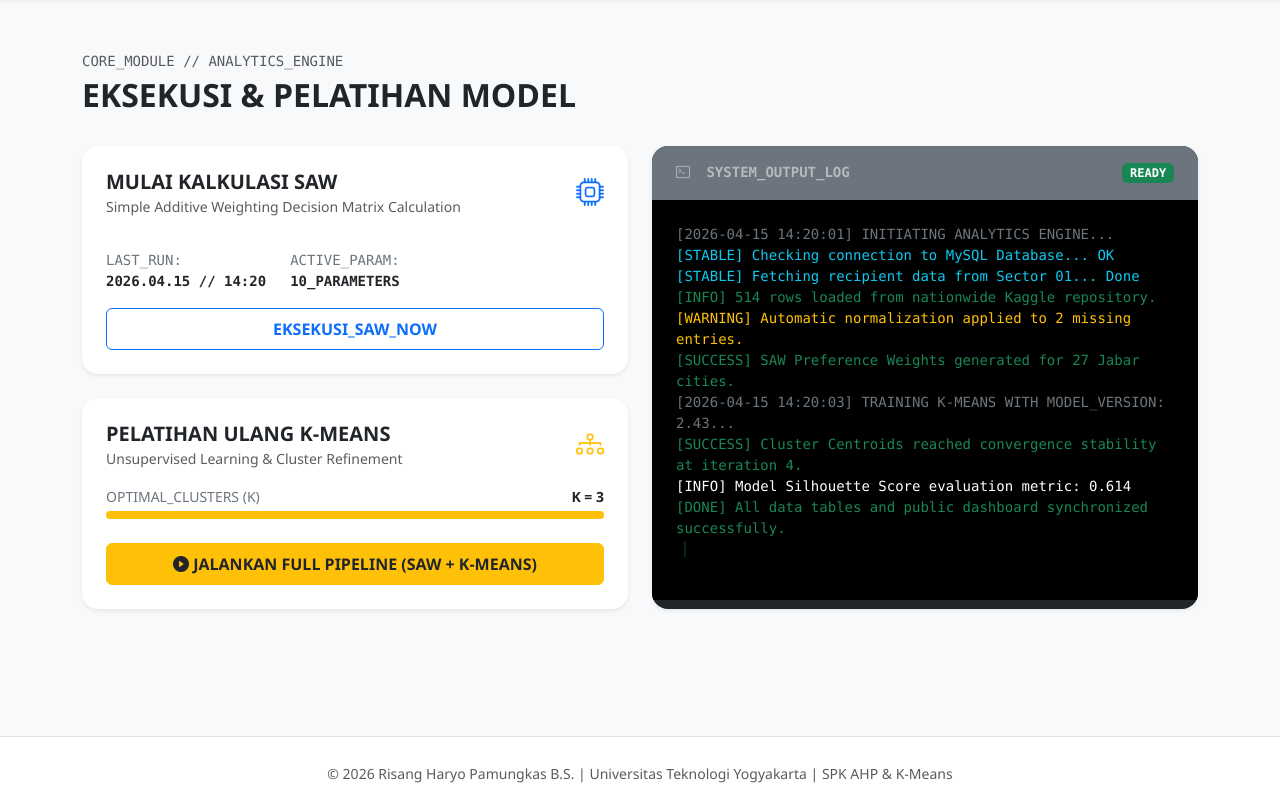
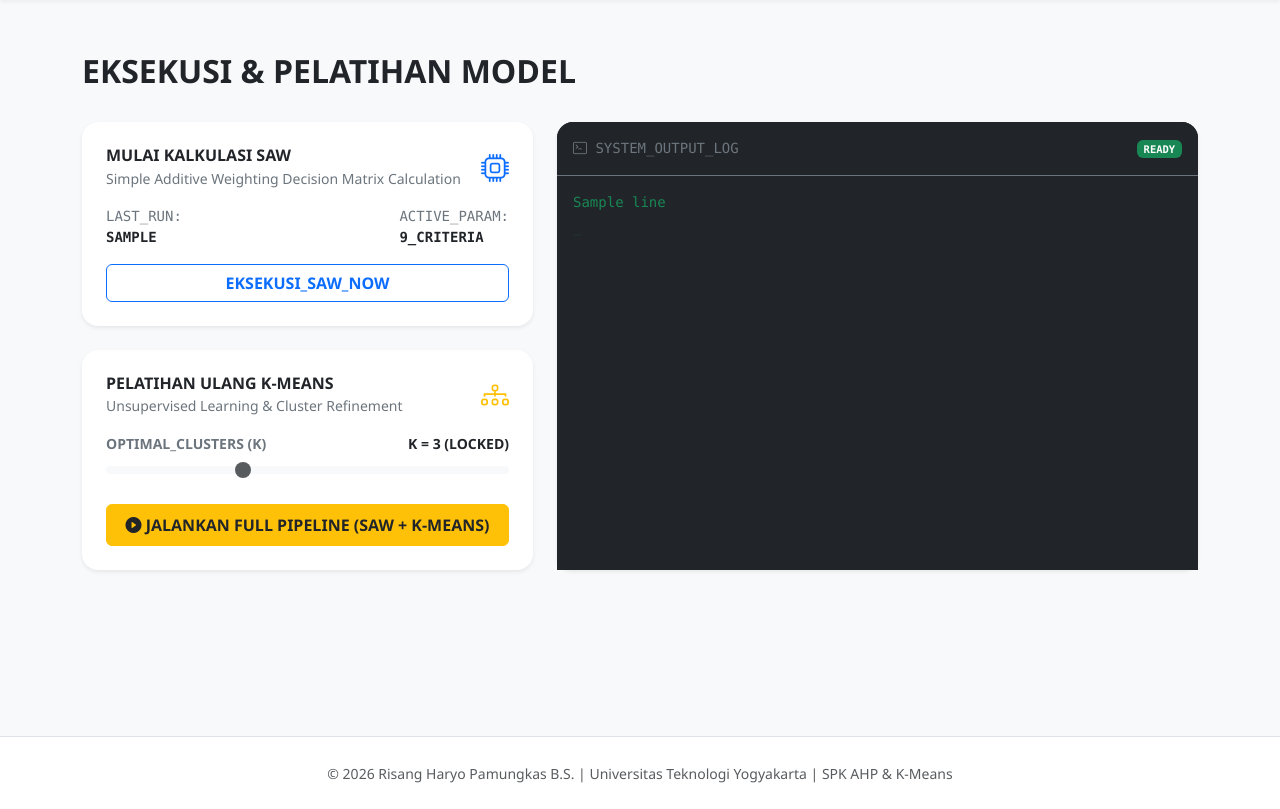
Before and after one commit to BimaniSakti/Kuliah_SPK-Bansos, a Flask app: template templates/admin_model.html in a window 1280 px wide. Shown: the part 56-865 px from the top of the page. Run offline with Flask 3, Linux system fonts and the light colour scheme; the template is opened without the code that fills it: most values are stand-ins (such as "Sample title", 1, 10 or a date in 2020).

Commit message:
Fix: memperbaiki fungsi halaman konfigurasi AHP dan eksekusi model

```diff
--- a/app.py
+++ b/app.py
@@ -1,16 +1,17 @@
 from flask import Flask, render_template, request, redirect, send_file, url_for, session, flash
 from models.data_handler import hapus_wilayah, load_data, simpan_hasil_model, tambah_wilayah, edit_wilayah, import_csv_ke_db
 from models.spk_machine import calculate_saw, apply_kmeans
-from models.ahp_engine import calculate_ahp
+from models.ahp_engine import calculate_ahp, save_weights, load_weights
 
 import io
 import numpy as np
+from datetime import datetime
 from sklearn.metrics import silhouette_score
 
 
 app = Flask(__name__)
 
-app.secret_key = 'bansos_jabar_rahasia_123'
+app.secret_key = 'icikiwir123'
 
 
 # ==========================================
@@ -207,6 +208,9 @@ def admin_ahp():
     ahp_result = None
 
     if request.method == 'POST':
+        # Menangkap tombol mana yang diklik (dari atribut name="action" di HTML)
+        action = request.form.get('action')
+
         # Mengambil nilai skala Saaty dari form HTML, default ke 1 jika kosong
         p1 = float(request.form.get('pair1', 1)) # P0 vs Lama Sekolah
         p2 = float(request.form.get('pair2', 1)) # P0 vs Pengeluaran
@@ -225,6 +229,14 @@ def admin_ahp():
         # Melempar matriks ke mesin AHP untuk dihitung bobot dan CR-nya
         ahp_result = calculate_ahp(matrix)
 
+        # Jika admin mengklik "Save Configuration"
+        if action == 'save':
+            if ahp_result['is_consistent']:
+                save_weights(ahp_result['weights'])
+                flash('Konfigurasi bobot AHP berhasil disimpan permanen!', 'success')
+            else:
+                flash('Gagal menyimpan! Matriks tidak konsisten (CR > 0.1).', 'danger')
+
     # Melempar variabel ahp_result ke HTML (nilainya None jika halamannya baru dibuka)
     return render_template('admin_ahp.html', ahp_result=ahp_result)
 
@@ -232,7 +244,12 @@ def admin_ahp():
 def admin_model():
     if not session.get('logged_in'):
         return redirect(url_for('login'))
-    return render_template('admin_model.html')
+
+    # Mengambil log dari session, jika belum pernah dijalankan, beri teks default
+    logs = session.get('system_log', ["[SYSTEM] Ready for execution. Press 'JALANKAN FULL PIPELINE' to start."])
+    last_run = session.get('last_run', "BELUM PERNAH DIEKSEKUSI")
+
+    return render_template('admin_model.html', logs=logs, last_run=last_run)
 
 @app.route('/admin/run_pipeline', methods=['POST'])
 def admin_run_pipeline():
@@ -245,14 +262,31 @@ def admin_run_pipeline():
     # 2. Siapkan parameter kriteria
     criteria_cols = ['P0', 'Lama_Sekolah', 'Pengeluaran', 'IPM', 'Harapan_Hidup', 'Sanitasi', 'Air_Minum', 'TPT', 'TPAK']
     types = ['benefit', 'cost', 'cost', 'cost', 'cost', 'cost', 'cost', 'benefit', 'cost']
-    weights = [0.25, 0.10, 0.10, 0.15, 0.10, 0.05, 0.05, 0.15, 0.05]
+    weights = load_weights()
 
     # 3. Eksekusi Mesin
     df_saw = calculate_saw(df, criteria_cols, weights, types)
-    df_final, _ = apply_kmeans(df_saw, num_clusters=3)
+    df_final, sil_score = apply_kmeans(df_saw, num_clusters=3)
 
     # 4. SIMPAN PERMANEN KE MYSQL
     simpan_hasil_model(df_final)
+
+    # 5. Generate Dynamic Log (Terminal Output)
+    now = datetime.now().strftime("%Y-%m-%d %H:%M:%S")
+    log_text = [
+        f"[{now}] INITIATING ANALYTICS ENGINE...",
+        "[STABLE] Checking connection to MySQL Database... OK",
+        f"[INFO] {len(df)} rows loaded from nationwide repository.",
+        "[SUCCESS] SAW Preference Weights generated successfully.",
+        f"[{now}] TRAINING K-MEANS WITH K=3...",
+        "[SUCCESS] Cluster Centroids reached convergence.",
+        f"[INFO] Model Silhouette Score evaluation metric: {sil_score}",
+        "[DONE] All data tables and public dashboard synchronized successfully."
+    ]
+
+    # Simpan log dan waktu eksekusi ke session agar bisa dibaca oleh halaman web
+    session['system_log'] = log_text
+    session['last_run'] = now
 
     # Kembali ke halaman panel model
     return redirect(url_for('admin_model'))
--- /dev/null
+++ b/models/config_bobot.json
@@ -0,0 +1 @@
+{"ahp_weights": [0.3333333333333333, 0.3333333333333333, 0.3333333333333333]}
--- a/templates/admin_model.html
+++ b/templates/admin_model.html
@@ -5,71 +5,67 @@
 {% block content %}
 <div class="row mb-4">
     <div class="col-12">
-        <span class="text-muted text-uppercase small font-monospace">CORE_MODULE // ANALYTICS_ENGINE</span>
         <h2 class="fw-bold text-dark mt-1">EKSEKUSI & PELATIHAN MODEL</h2>
     </div>
 </div>
 
 <div class="row g-4">
-    <div class="col-lg-6">
+    <div class="col-lg-5">
+        <form action="/admin/run_pipeline" method="POST">
             <div class="card border-0 shadow-sm p-4 bg-white rounded-4 mb-4">
                 <div class="d-flex justify-content-between align-items-start mb-3">
                     <div>
-                    <h5 class="fw-bold text-dark m-0">MULAI KALKULASI SAW</h5>
-                    <small class="text-muted">Simple Additive Weighting Decision Matrix Calculation</small>
+                        <h6 class="fw-bold text-dark m-0">MULAI KALKULASI SAW</h6>
+                        <small class="text-secondary">Simple Additive Weighting Decision Matrix Calculation</small>
                     </div>
                     <i class="bi bi-cpu text-primary fs-3"></i>
                 </div>
-            <div class="d-flex gap-4 my-3 small text-secondary font-monospace">
-                <div>LAST_RUN:<br><span class="text-dark fw-bold">2026.04.15 // 14:20</span></div>
-                <div>ACTIVE_PARAM:<br><span class="text-dark fw-bold">10_PARAMETERS</span></div>
+                <div class="d-flex justify-content-between font-monospace small mb-3 text-secondary text-uppercase">
+                    <span>LAST_RUN:<br><strong class="text-dark">{{ last_run }}</strong></span>
+                    <span>ACTIVE_PARAM:<br><strong class="text-dark">9_CRITERIA</strong></span>
                 </div>
-            <button class="btn btn-outline-primary w-100 fw-bold py-2">EKSEKUSI_SAW_NOW</button>
+                <button type="submit" class="btn btn-outline-primary w-100 fw-bold">EKSEKUSI_SAW_NOW</button>
             </div>
 
             <div class="card border-0 shadow-sm p-4 bg-white rounded-4">
                 <div class="d-flex justify-content-between align-items-start mb-3">
                     <div>
-                    <h5 class="fw-bold text-dark m-0">PELATIHAN ULANG K-MEANS</h5>
-                    <small class="text-muted">Unsupervised Learning & Cluster Refinement</small>
+                        <h6 class="fw-bold text-dark m-0">PELATIHAN ULANG K-MEANS</h6>
+                        <small class="text-secondary">Unsupervised Learning & Cluster Refinement</small>
                     </div>
                     <i class="bi bi-diagram-3 text-warning fs-3"></i>
                 </div>
-            <div class="mb-4">
-                <div class="d-flex justify-content-between small text-secondary mb-1">
+                <div class="mb-3">
+                    <div class="d-flex justify-content-between small text-secondary fw-bold mb-1 text-uppercase">
                         <span>OPTIMAL_CLUSTERS (K)</span>
-                    <span class="fw-bold text-dark">K = 3</span>
+                        <span class="text-dark">K = 3 (LOCKED)</span>
                     </div>
-                <div class="progress" style="height: 8px;">
-                    <div class="progress-bar bg-warning" role="progressbar" style="width: 100%"></div>
+                    <input type="range" class="form-range" min="2" max="5" step="1" value="3" disabled>
                 </div>
-            </div>
-            <form action="/admin/run_pipeline" method="POST">
                 <button type="submit" class="btn btn-warning w-100 fw-bold py-2 text-dark">
                     <i class="bi bi-play-circle-fill"></i> JALANKAN FULL PIPELINE (SAW + K-MEANS)
                 </button>
+            </div>
         </form>
     </div>
+
+    <div class="col-lg-7">
+        <div class="card border-0 shadow-sm rounded-4 h-100 bg-dark">
+            <div class="card-header bg-dark border-secondary text-secondary font-monospace small py-3 d-flex justify-content-between align-items-center rounded-top-4">
+                <span><i class="bi bi-terminal"></i> SYSTEM_OUTPUT_LOG</span>
+                <span class="badge bg-success">READY</span>
             </div>
-
-    <div class="col-lg-6">
-        <div class="card border-0 shadow-sm bg-dark text-white rounded-4 h-100 overflow-hidden d-flex flex-column">
-            <div class="bg-secondary bg-opacity-20 px-4 py-3 border-bottom border-secondary border-opacity-30 d-flex justify-content-between align-items-center">
-                <span class="font-monospace small text-uppercase fw-bold text-white-50"><i class="bi bi-terminal me-2"></i> SYSTEM_OUTPUT_LOG</span>
-                <span class="badge bg-success font-monospace">READY</span>
-            </div>
-            <div class="card-body font-monospace p-4 small flex-grow-1 bg-black text-success" style="min-height: 300px; max-height: 400px; overflow-y: auto;">
-                <p class="m-0 text-secondary">[2026-04-15 14:20:01] INITIATING ANALYTICS ENGINE...</p>
-                <p class="m-0 text-info">[STABLE] Checking connection to MySQL Database... OK</p>
-                <p class="m-0 text-info">[STABLE] Fetching recipient data from Sector 01... Done</p>
-                <p class="m-0">[INFO] 514 rows loaded from nationwide Kaggle repository.</p>
-                <p class="m-0 text-warning">[WARNING] Automatic normalization applied to 2 missing entries.</p>
-                <p class="m-0 text-success">[SUCCESS] SAW Preference Weights generated for 27 Jabar cities.</p>
-                <p class="m-0 text-secondary">[2026-04-15 14:20:03] TRAINING K-MEANS WITH MODEL_VERSION: 2.43...</p>
-                <p class="m-0 text-success">[SUCCESS] Cluster Centroids reached convergence stability at iteration 4.</p>
-                <p class="m-0 text-white">[INFO] Model Silhouette Score evaluation metric: 0.614</p>
-                <p class="m-0 text-success">[DONE] All data tables and public dashboard synchronized successfully.</p>
-                <span class="border-end border-2 border-success animate-blink">&nbsp;</span>
+            <div class="card-body bg-dark text-success font-monospace small" style="overflow-y: auto; max-height: 400px;">
+                {% for line in logs %}
+                    {% if '[WARNING]' in line %}
+                        <div class="text-warning mb-1">{{ line }}</div>
+                    {% elif '[INFO]' in line or '[STABLE]' in line %}
+                        <div class="text-info mb-1">{{ line }}</div>
+                    {% else %}
+                        <div class="mb-1">{{ line }}</div>
+                    {% endif %}
+                {% endfor %}
+                <span class="animate-blink">_</span>
             </div>
         </div>
     </div>
```
Also changed, not shown: models/ahp_engine.py (+32 -0 lines), templates/admin_ahp.html (+52 -32 lines), README.md. Lines whose indentation alone changed are shown as unchanged.
